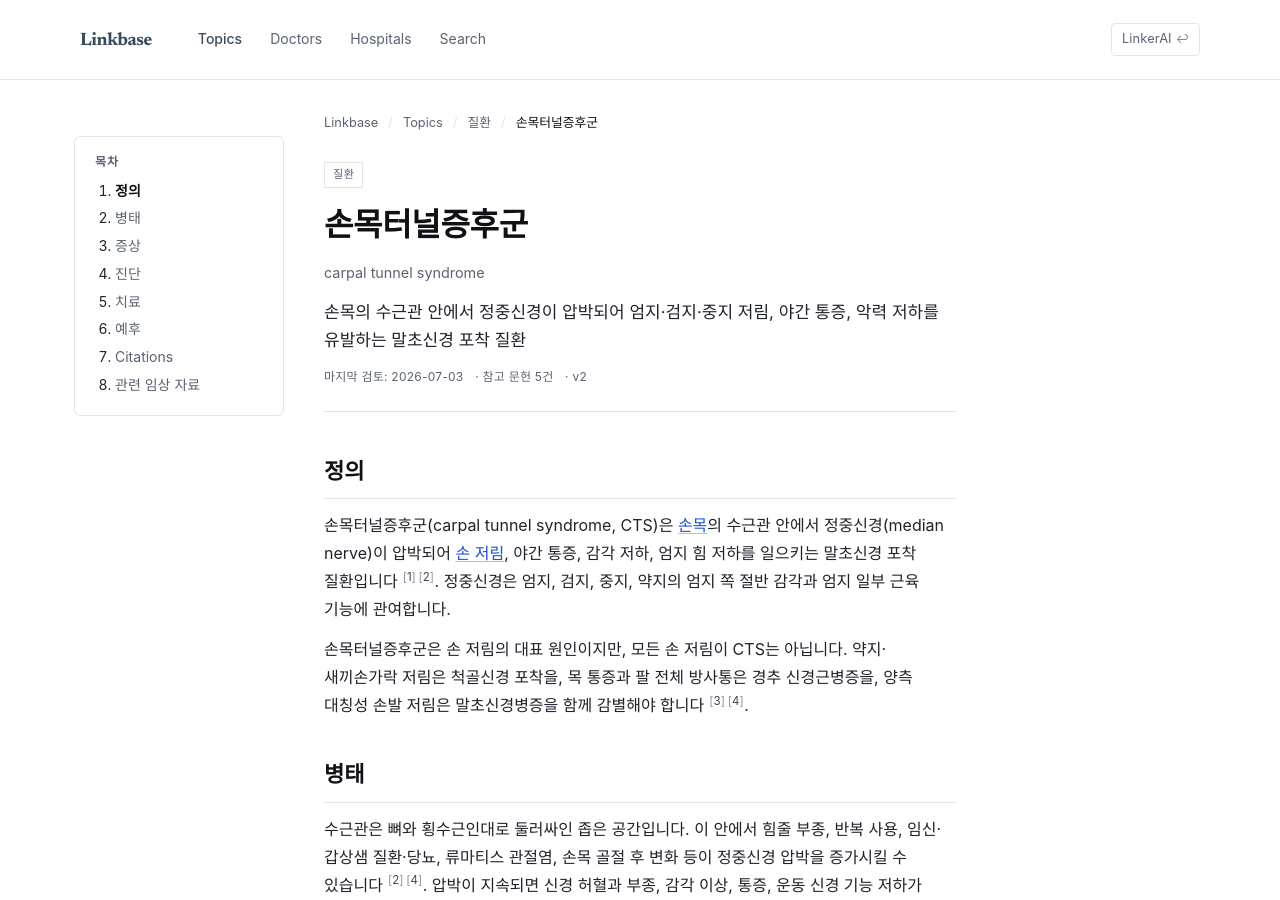
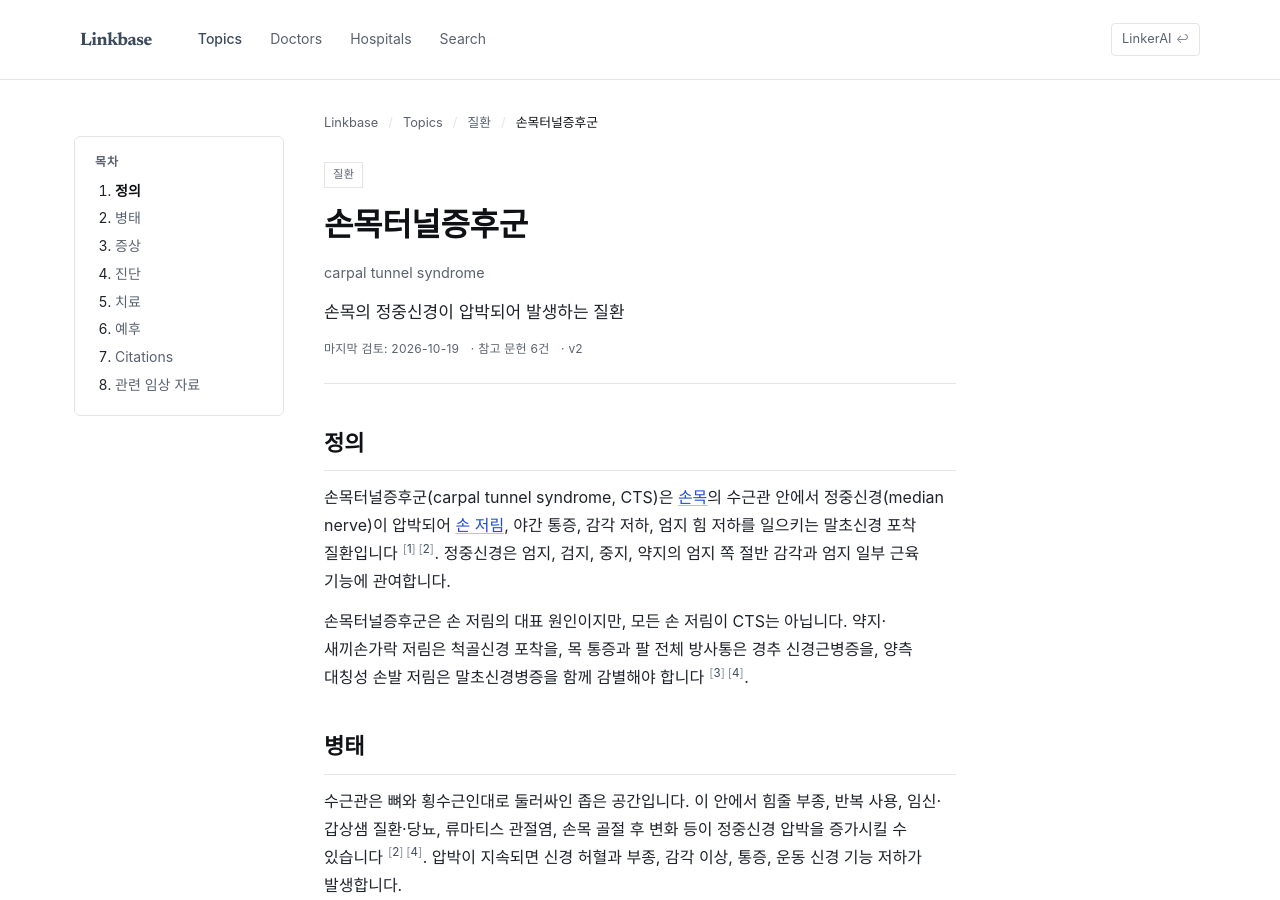
Before and after one commit to feelharmony/linkare-medical-knowledge, a Jekyll site: the page built from conditions/carpal-tunnel-syndrome.md, in a window 1280 px wide and 900 px high. Built offline with Jekyll 4.4.1, drawn with Linux system fonts in a browser that asks for light colours; some web fonts are replaced; some of the changed text lies outside the part shown.

Commit message:
pillar patch: 손목터널증후군, 밤에 손이 저린데 원인이 손목이 아닐 수 있습니다 → carpal-tunnel-syndrome (anchors: treatment)

```diff
--- a/conditions/carpal-tunnel-syndrome.md
+++ b/conditions/carpal-tunnel-syndrome.md
@@ -5,22 +5,28 @@
 permalink: /conditions/carpal-tunnel-syndrome/
 title: 손목터널증후군
 title_en: carpal tunnel syndrome
-description: 손목의 수근관 안에서 정중신경이 압박되어 엄지·검지·중지 저림, 야간 통증, 악력 저하를 유발하는 말초신경 포착 질환
+description: 손목의 정중신경이 압박되어 발생하는 질환
 aliases:
   - 손목터널증후군
   - 수근관증후군
   - carpal tunnel syndrome
   - CTS
-last_reviewed: '2026-07-03'
+last_reviewed: '2026-10-19'
 next_review: '2026-10-03'
 locked: true
 quality_status: verified
 verified_by: 문헌 및 내부 정합성 검토
-source_count: 5
+source_count: 6
 source_count_external: 5
-source_count_clinic_pillar: 0
-clinic_footnote_ids: []
-external_footnote_ids: [1, 2, 3, 4, 5]
+source_count_clinic_pillar: 1
+clinic_footnote_ids:
+  - 6
+external_footnote_ids:
+  - 1
+  - 2
+  - 3
+  - 4
+  - 5
 version: 2
 ---
 ## 정의
@@ -50,6 +56,8 @@
 
 임상 설명에서는 손목터널증후군을 “손목이 아픈 병”보다 “밤에 저리고 손 힘이 떨어지는 정중신경 압박”으로 설명하고, 보조기·초음파 유도 주사·전기진단·수술 의뢰 기준을 단계적으로 연결하는 것이 좋습니다.
 
+전기진단검사에 숙련된 전문의가 검사 반응과 진찰 소견을 연결해 해석하면 보조기와 재활부터 시작할지, 주사나 수술을 상의할 단계인지 함께 정합니다[^6].
+
 ## 예후
 경도·중등도 CTS는 보조기와 국소 주사 등 보존 치료로 호전될 수 있지만, 반복 부하와 전신 위험 요인이 지속되면 재발할 수 있습니다 [^2][^3]. 진행성 근위축이나 감각 저하가 오래 지속된 경우에는 감압 후에도 회복이 제한될 수 있어 조기 평가가 중요합니다 [^1][^5].
 
@@ -57,8 +65,13 @@
 
 ---
 
+---
+
 ## Citations
 ### 자사 임상 자료
+<!-- LINKARE:CLINIC-CITATIONS (자동관리·편집금지) -->
+[^6]: [구리탑본의원 — 손목터널증후군, 밤에 손이 저린데 원인이 손목이 아닐 수 있습니다](https://guritopbone.com/blog/carpal-tunnel-syndrome) · 근거: "밤에 손이 저려 잠에서 깨는 저림은 수근관 안에서 정중신경이 눌려 생깁니다."
+<!-- /LINKARE:CLINIC-CITATIONS -->
 
 ### 외부 권위 출처
 [^1]: [Shapiro LM, Kamal RN; AAOS/ASSH. Clinical Practice Guideline Summary: Management of Carpal Tunnel Syndrome. J Am Acad Orthop Surg. 2025;33(7):e356-e366. PMID 39637428](https://pubmed.ncbi.nlm.nih.gov/39637428/)
@@ -70,3 +83,4 @@
 ## Changelog
 - 2026-07-03 v2: 내용 업데이트.
 - 2026-07-03 v1: 내용 업데이트.
+- 2026-10-19 v2: 치료 enrich
```
